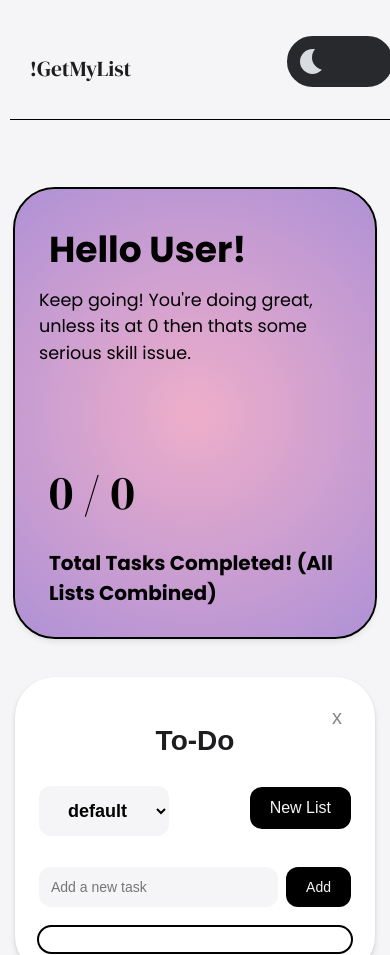
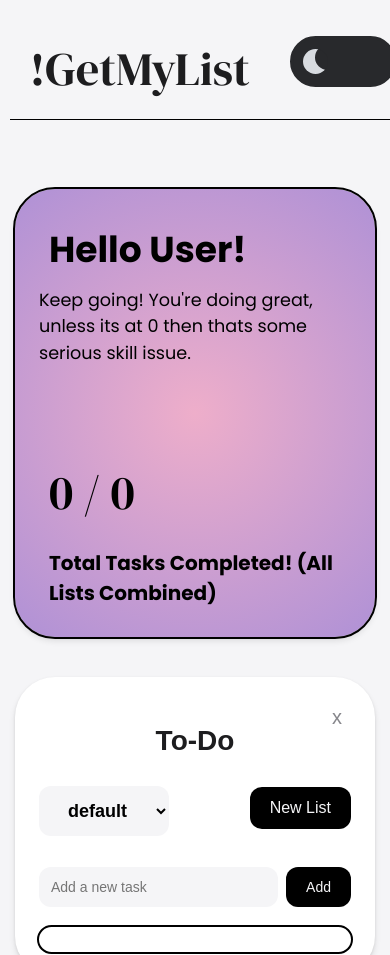
Before and after one commit to ShinyACash/To-do-Listsite, a plain HTML site: page index.html in a window 390 px wide. Shown: the top 955 px of the page. Drawn offline with Linux system fonts and the light colour scheme; a web font is replaced by a local one.

Commit message:
Update style.css

```diff
--- a/style.css
+++ b/style.css
@@ -539,7 +539,7 @@ p2 {
         font-family: "DM Serif Display", serif;
         font-weight: 400;
         font-style: normal;
-        font-size: 5.5vw;
+        font-size: 5.5vh;
     }
 
     header {
```
